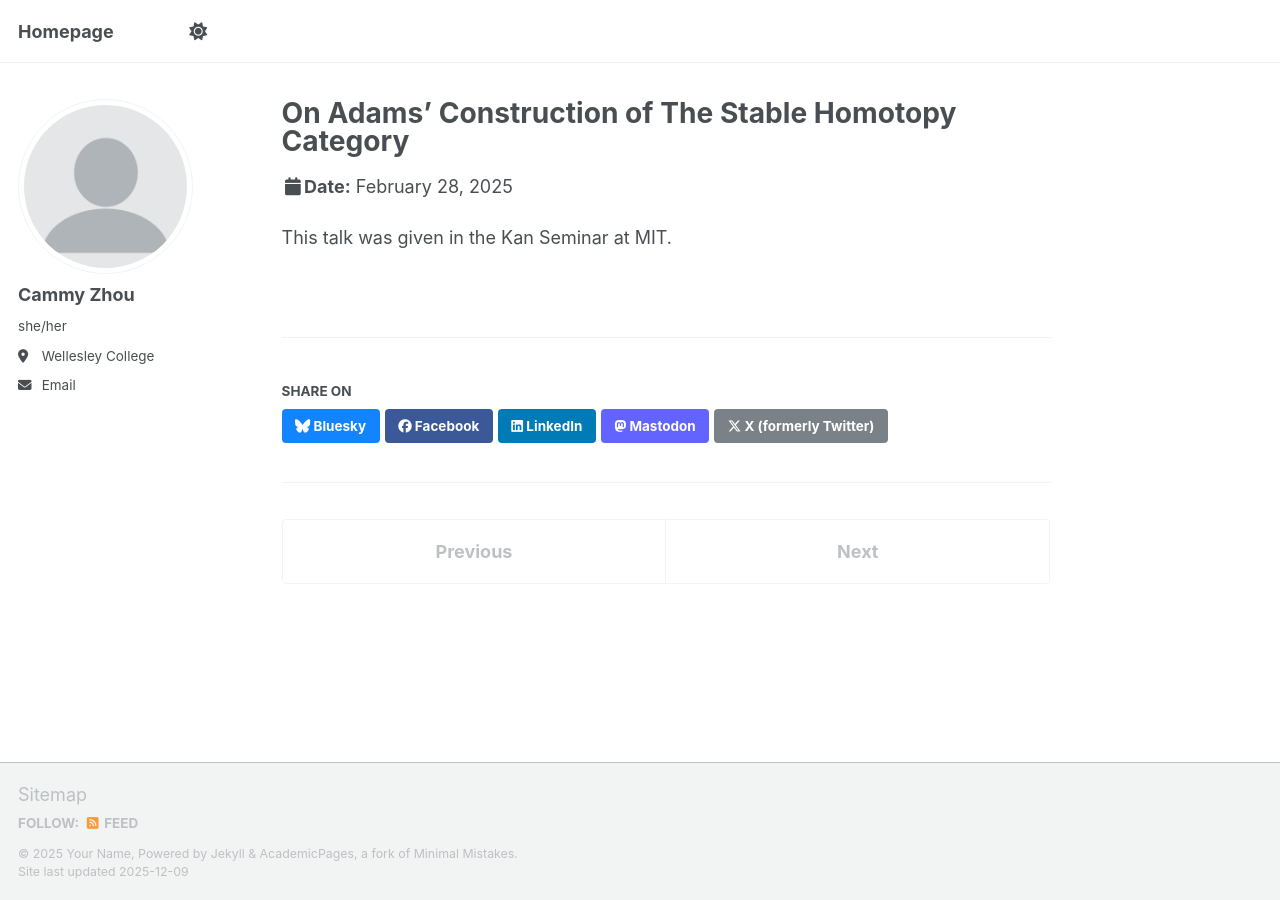
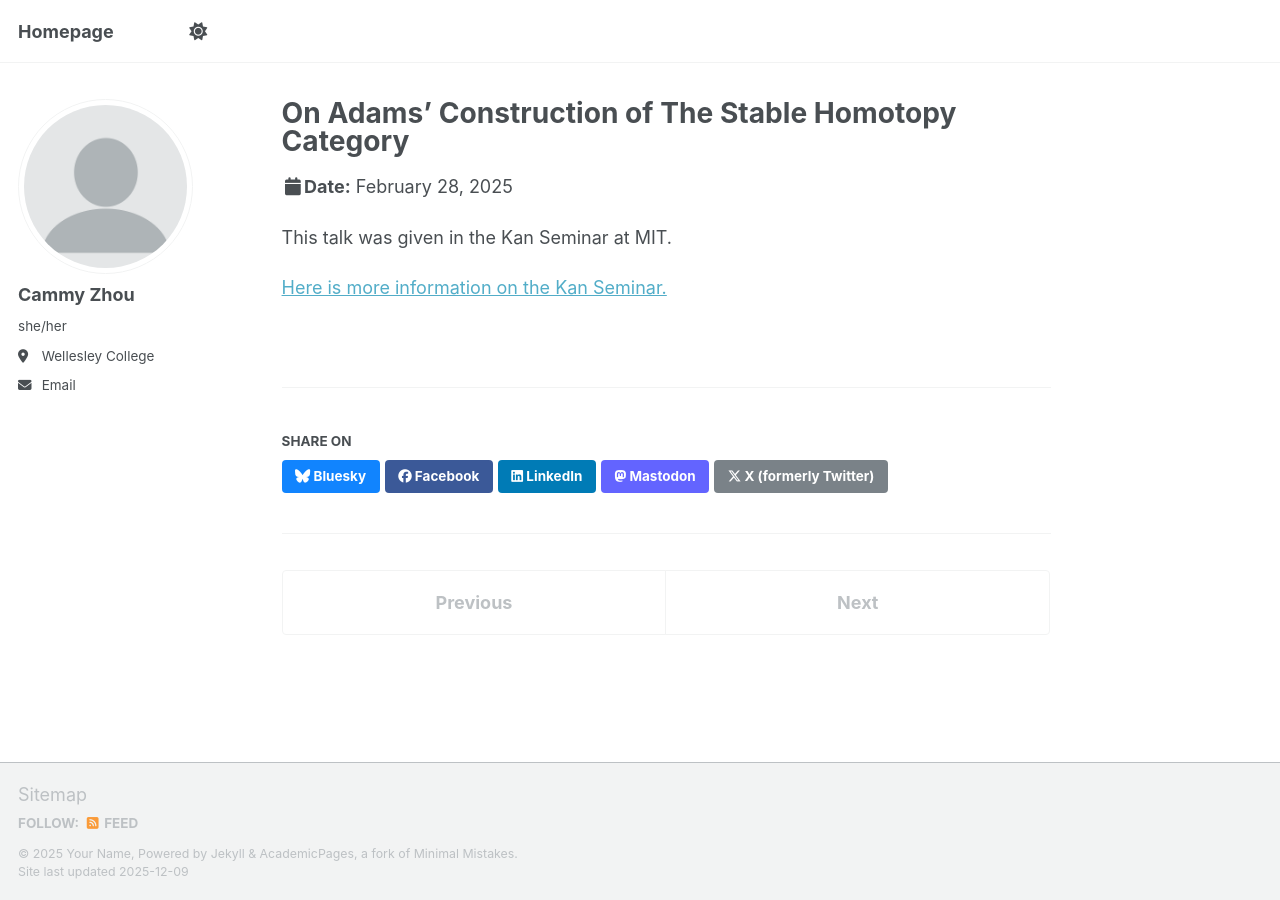
Before and after one commit to cakezhou/cakezhou.github.io, a Jekyll site: the page built from _talks/2012-03-01-talk-1.md, in a window 1280 px wide. Built offline with Jekyll 4.4.1, drawn with Linux system fonts in a browser that asks for light colours; a script bundle is joined from its source files by our own code; library files that are not in the unit come from our copies.

Commit message:
Add link to Kan Seminar information
Added a link for more information on the Kan Seminar.

```diff
--- a/_talks/2012-03-01-talk-1.md
+++ b/_talks/2012-03-01-talk-1.md
@@ -9,3 +9,5 @@ location: "Cambridge, MA, USA"
 ---
 
 This talk was given in the Kan Seminar at MIT.
+
+[Here is more information on the Kan Seminar.](https://math.mit.edu/~hrm/kansem/)
```
